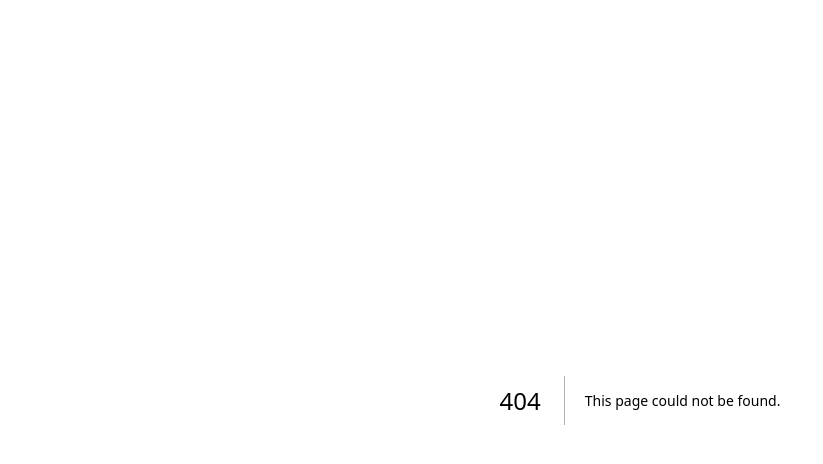
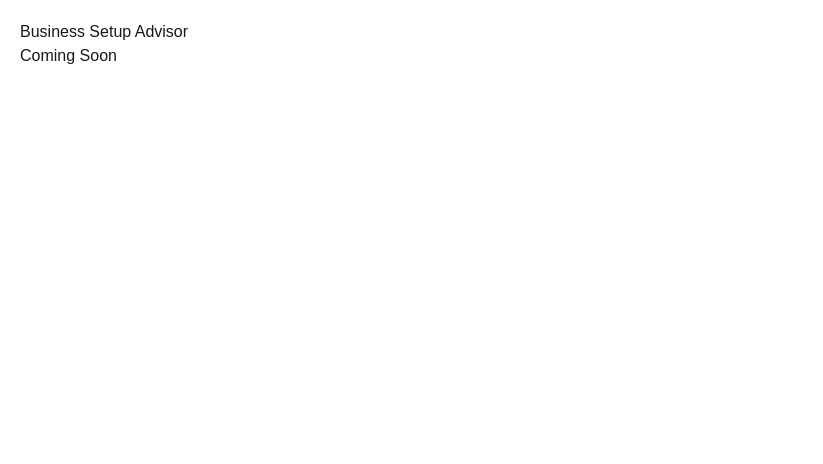
Before and after one commit to IramKhan99517/ai-compliance-copilot, a Next.js app: page /business-setup in a window 1280 px wide. Before the commit this address had no page. Shown: the top 464 px of the page, without its empty margins (0-823 px from the left). Built offline with nearby package versions, Linux system fonts and the light colour scheme.

Commit message:
Create page.tsx

```diff
--- /dev/null
+++ b/app/business-setup/page.tsx
@@ -0,0 +1,8 @@
+export default function BusinessSetup() {
+  return (
+    <div style={{ padding: "20px" }}>
+      <h1>Business Setup Advisor</h1>
+      <p>Coming Soon</p>
+    </div>
+  );
+}
```
